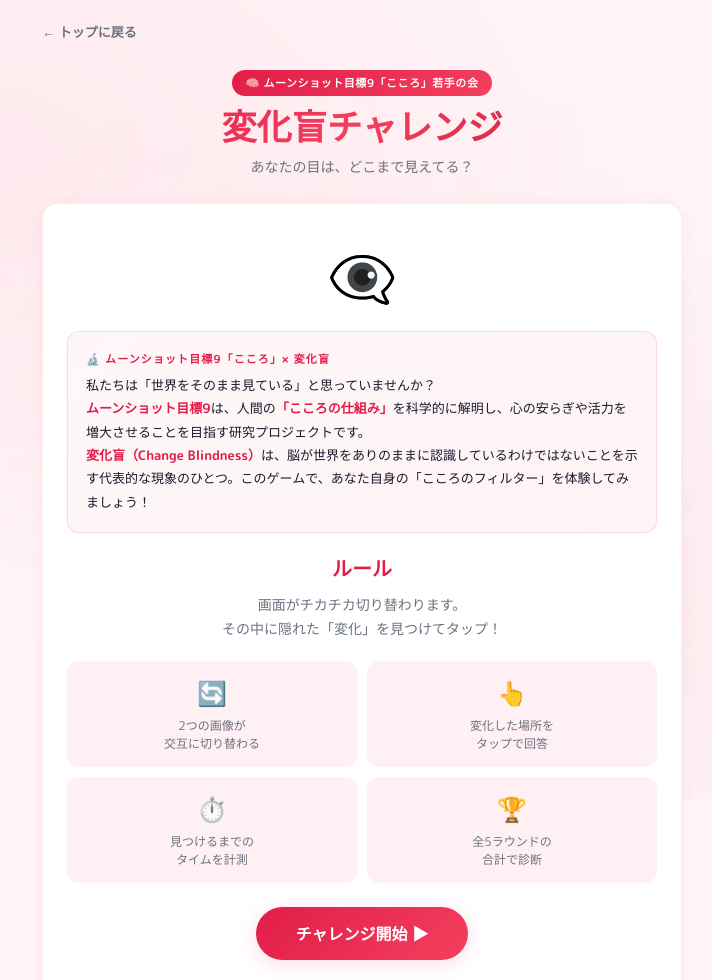
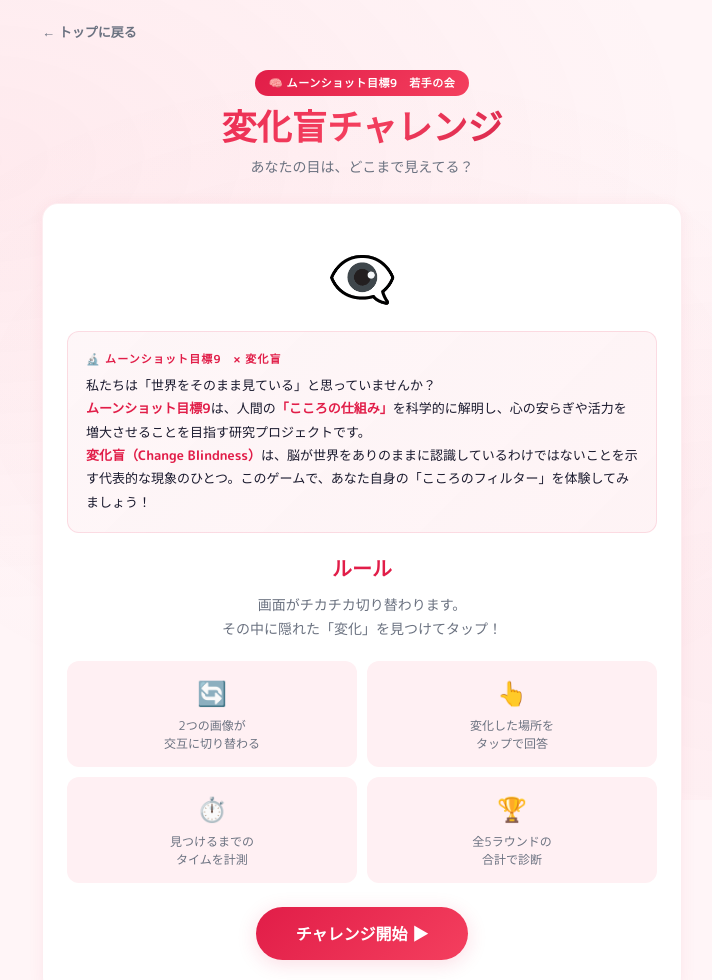
Before and after one commit to ryomtzk/ms9-wakate, a plain HTML site: page game.html in a window 1280 px wide. Shown: the top 980 px of the page, without its empty margins (278-990 px from the left). Drawn offline with Linux system fonts and the light colour scheme; a web font is replaced by a local one.

Commit message:
Update game.html

```diff
--- a/game.html
+++ b/game.html
@@ -4,7 +4,7 @@
 <meta charset="UTF-8">
 <meta name="viewport" content="width=device-width, initial-scale=1.0">
 <title>変化盲チャレンジ｜あなたの目はどこまで見えてる？</title>
-<meta name="description" content="変化盲（Change Blindness）を体験できるミニゲーム。あなたは画像の変化に気づけるか？｜ムーンショット目標9「こころ」若手の会">
+<meta name="description" content="変化盲（Change Blindness）を体験できるミニゲーム。あなたは画像の変化に気づけるか？｜ムーンショット目標9　若手の会">
 <meta property="og:title" content="変化盲チャレンジ｜あなたの目はどこまで見えてる？">
 <meta property="og:description" content="認知科学の不思議を体験！画像の変化、あなたは見つけられる？">
 <link rel="preconnect" href="https://fonts.googleapis.com">
@@ -88,7 +88,7 @@ body::before{content:'';position:fixed;inset:0;background:radial-gradient(ellips
 <div class="container">
 <a href="index.html" class="back-link">← トップに戻る</a>
 <div class="header">
-<div class="header-badge">🧠 ムーンショット目標9「こころ」若手の会</div>
+<div class="header-badge">🧠 ムーンショット目標9　若手の会</div>
 <h1>変化盲チャレンジ</h1>
 <p>あなたの目は、どこまで見えてる？</p>
 </div>
@@ -97,7 +97,7 @@ body::before{content:'';position:fixed;inset:0;background:radial-gradient(ellips
 <div class="start-card">
 <div class="emoji-hero">👁️‍🗨️</div>
 <div class="intro-box">
-<div class="intro-label">🔬 ムーンショット目標9「こころ」× 変化盲</div>
+<div class="intro-label">🔬 ムーンショット目標9　× 変化盲</div>
 <div class="intro-text">私たちは「世界をそのまま見ている」と思っていませんか？<br>
 <strong>ムーンショット目標9</strong>は、人間の<strong>「こころの仕組み」</strong>を科学的に解明し、心の安らぎや活力を増大させることを目指す研究プロジェクトです。<br>
 <strong>変化盲（Change Blindness）</strong>は、脳が世界をありのままに認識しているわけではないことを示す代表的な現象のひとつ。このゲームで、あなた自身の「こころのフィルター」を体験してみましょう！</div>
```
